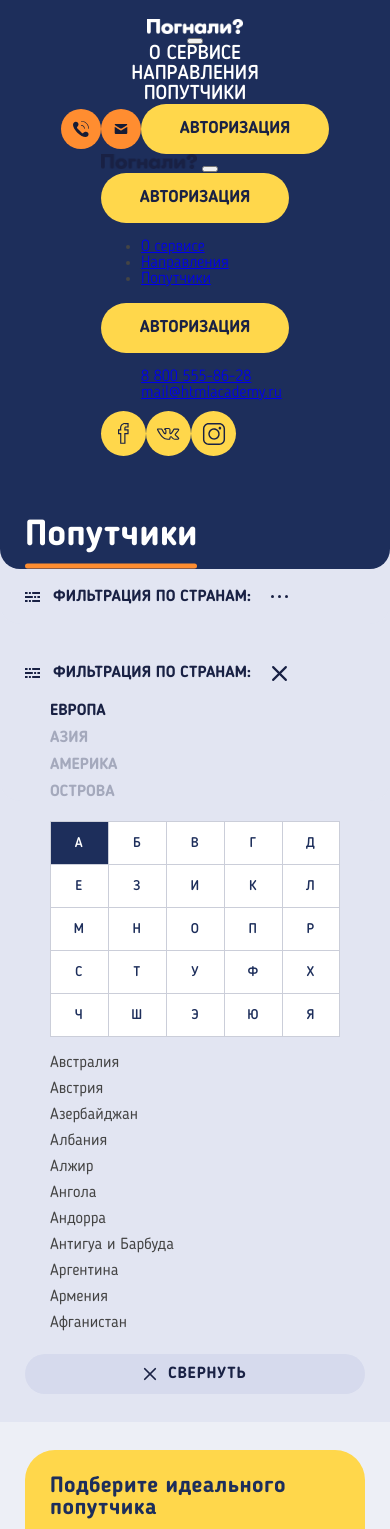
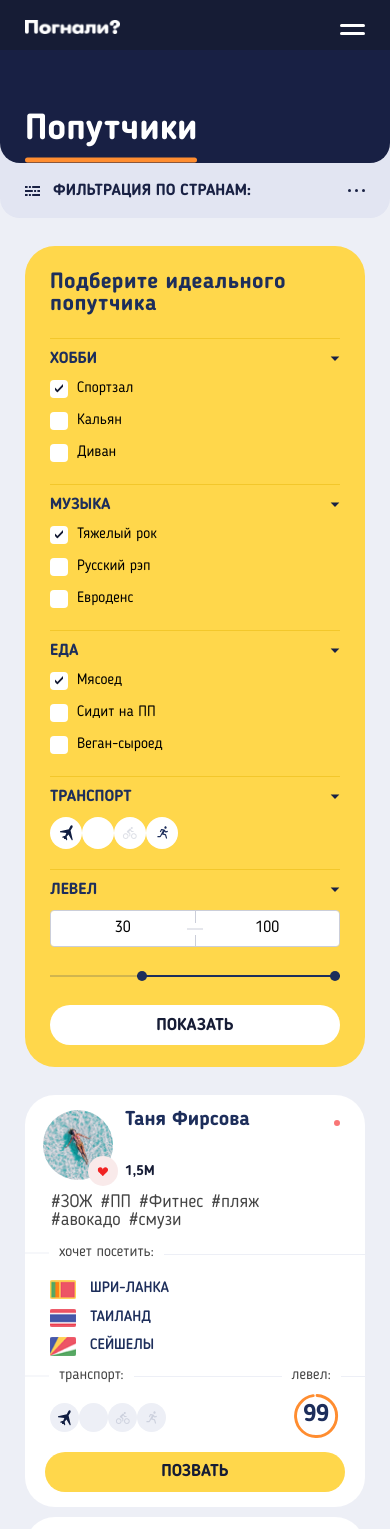
Before and after one commit to arakhimov/1541129-pognali-22, a plain HTML site: page source/catalog.html in a window 390 px wide. Shown: the top 1529 px of the page. Drawn offline with nearby package versions, Linux system fonts and the light colour scheme; files that its build step writes are made by us from their sources.

Commit message:
Редактирует адаптивные элементы страницы каталога

```diff
--- a/source/catalog.html
+++ b/source/catalog.html
@@ -16,82 +16,55 @@
 </head>
 
 <body class="page__body">
-  <header class="page-header page-header--lighten page-header--form">
-    <div class="page-wrapper">
-      <div class="page-header__container">
+  <header class="page-header">
+    <div class="page-header__container page-header__container--nojs page-header__container--opened page-header__container--ligthen page-header__container--catalog page-header__container--form">
+      <div class="page-header__row">
         <a href="index.html" class="page-header__link">
-          <img src="img/pognali-logo_white.png" alt="Логотип Погнали" class="page-header__logo page-logo" width="96"
-            height="15" />
+          <picture class="page-header__logo page-header__logo--white">
+            <source media="(min-width: 768px)" srcset="img/pognali-logo_dark_desktop.png">
+            <img src="img/pognali-logo_white.png" alt="Логотип сервиса Погнали" class="page-header__logo-image" width="96" height="15" />
+          </picture>
+          <picture class="page-header__logo page-header__logo--dark">
+            <source media="(min-width: 768px)" srcset="img/pognali-logo_white_tablet.png">
+            <img src="img/pognali-logo_dark.png" alt="Логотип сервиса Погнали" class="page-header__logo-image" width="96" height="15" />
+          </picture>
         </a>
+        <button type="button" class="page-header__toggle-menu page-header__toggle-menu--opened" aria-label="Открыть мобильное меню"></button>
+        <a href="blank.html" class="page-header__authorization page-header__authorization--opened button-autorization">авторизация</a>
+      </div>
 
-        <button type="button" class="page-header__open-menu desktop-none" aria-label="Открыть мобильное меню"></button>
-
-        <nav class="page-header__navigation navigation">
+      <div class="page-header__popup page-header__popup--opened">
+        <nav class="page-header__navigation page-header__navigation--opened navigation">
           <ul class="navigation__list">
-            <li class="navigation__item"><a href="blank.html" class="navigation__link">О сервисе</a></li>
-            <li class="navigation__item"><a href="form.html" class="navigation__link">Направления</a></li>
-            <li class="navigation__item"><a href="catalog.html" class="navigation__link">Попутчики</a></li>
+            <li class="navigation__item"><a href="blank.html" class="navigation__link navigation__link--dark">О сервисе</a></li>
+            <li class="navigation__item"><a href="form.html" class="navigation__link navigation__link--dark">Направления</a></li>
+            <li class="navigation__item"><a href="catalog.html" class="navigation__link navigation__link--dark">Попутчики</a></li>
           </ul>
         </nav>
 
-        <div class="page-menu">
-          <a href="tel:+78005558628" class="page-menu__phone"
-            aria-label="Позвоните нам по номеру телефона: 8 800 555-86-28"></a>
-          <a href="mailto:mail@htmlacademy.ru" class="page-menu__email"
-            aria-label="Напишите нам на почтовый ящик: mail@htmlacademy.ru"></a>
-          <a href="blank.html" class="page-header__authorization button-autorization">авторизация</a>
-        </div>
+        <div class="page-menu page-menu--opened">
+          <a href="tel:+78005558628" class="page-menu__phone page-menu__phone--dark" aria-label="Позвоните нам по номеру телефона: 8 800 555-86-28">
+            <span class="page-menu__link-text">8 800 555-86-28</span></a>
+          <a href="mailto:mail@htmlacademy.ru" class="page-menu__email page-menu__email--dark" aria-label="Напишите нам на почтовый ящик: mail@htmlacademy.ru">
+            <span class="page-menu__link-text">mail@htmlacademy.ru</span></a>
+          <a href="blank.html" class="page-menu__authorization page-header__authorization button-autorization">авторизация</a>
         </div>
 
-      <section class="page-header__popup popup-menu">
-        <div class="page-wrapper">
-          <div class="popup-menu__header">
-            <a class="page-header__link">
-              <img src="img/pognali-logo_dark.png" alt="Логотип Погнали" class="page-header__logo page-logo" width="96"
-                height="15" />
-            </a>
-            <button type="button" class="popup-menu__close-menu" aria-label="Закрыть мобильное меню"></button>
-            <a href="blank.html" class="popup-menu__authorization button-autorization">авторизация</a>
-          </div>
-
-          <nav class="popup-menu__navigation">
-            <ul class="popup-menu__list">
-              <li class="popup-menu__item"><a href="blank.html" class="popup-menu__link">О сервисе</a></li>
-              <li class="popup-menu__item"><a href="form.html" class="popup-menu__link">Направления</a></li>
-              <li class="popup-menu__item"><a href="catalog.html" class="popup-menu__link">Попутчики</a></li>
-            </ul>
-          </nav>
-
-          <a href="blank.html"
-            class="popup-menu__authorization popup-menu__authorization--popup button-autorization">авторизация</a>
-
-          <ul class="popup-menu__contacts-list list-contacts">
-            <li class="list-contacts__item">
-              <a href="tel:+78005558628" class="list-contacts__telephone list-contacts__telephone--dark"
-                aria-label="Позвоните нам по номеру телефона: 8 800 555-86-28">8 800 555-86-28</a>
-            </li>
-            <li class="list-contacts__item">
-              <a href="mailto:mail@htmlacademy.ru" class="list-contacts__email list-contacts__email--dark"
-                aria-label="Напишите нам на почтовый ящик: mail@htmlacademy.ru">mail@htmlacademy.ru</a>
-            </li>
-          </ul>
-
-          <ul class="popup-menu__socials-list socials">
+        <ul class="page-header__socials-list socials socials--popup">
           <li class="socials__item">
             <a href="https://ru-ru.facebook.com/" class="socials__link" aria-label="Наша страница в facebook">
-                <img src="img/facebook-logo.svg" alt="Логотип facebook" class="socials__logo"></a>
+              <img src="img/facebook-logo.svg" alt="Логотип facebook" class="socials__logo socials__logo--facebook" width="11" height="21"></a>
           </li>
           <li class="socials__item">
             <a href="https://vk.com/" class="socials__link" aria-label="Наша страница в ВКонтакте">
-                <img src="img/vkcom-logo.svg" alt="логотип ВКонтакте" class="socials__logo"></a>
+              <img src="img/vkcom-logo.svg" alt="логотип ВКонтакте" class="socials__logo socials__logo--vk" width="23" height="12"></a>
           </li>
           <li class="socials__item">
             <a href="https://www.instagram.com/" class="socials__link" aria-label="Наша страница в Instagram">
-                <img src="img/instagram-logo.svg" alt="Логотип Instagram" class="socials__logo"></a>
+              <img src="img/instagram-logo.svg" alt="Логотип Instagram" class="socials__logo socials__logo--instagram" width="18" height="18"></a>
           </li>
         </ul>
       </div>
-      </section>
     </div>
   </header>
 
@@ -104,8 +77,7 @@
 
     <!-- секция фильтр -->
     <section class="filter">
-      <header class="filter__header">
-        <div class="filter__wrapper">
+      <section class="filter__header">
         <h2 class="filter__title">Фильтрация по странам:</h2>
         <ul class="filter__countries-group-list group-countries">
           <li class="group-countries__item">
@@ -115,27 +87,8 @@
           <li class="group-countries__item"><a href="#" class="group-counries__link">Америка</a></li>
           <li class="group-countries__item"><a href="#" class="group-counries__link">Острова</a></li>
         </ul>
-          <button type="button" class="filter__button filter__button--show" aria-label="Показать список стран" title="Показать список стран">
-            <span class="filter__button-text">Показать все</span></button>
-        </div>
-      </header>
-
-      <section class="filter__popup filter__popup--opened">
-        <header class="filter__header">
-          <div class="filter__wrapper">
-            <h2 class="filter__title">Фильтрация по странам:</h2>
-            <ul class="filter__countries-group-list group-countries group-countries--popup">
-              <li class="group-countries__item group-countries__item--popup">
-                <a href="#" class="group-counries__link group-counries__link--active">Европа</a>
-              </li>
-              <li class="group-countries__item group-countries__item--popup"><a href="#" class="group-counries__link">Азия</a></li>
-              <li class="group-countries__item group-countries__item--popup"><a href="#" class="group-counries__link">Америка</a></li>
-              <li class="group-countries__item group-countries__item--popup"><a href="#" class="group-counries__link">Острова</a></li>
-            </ul>
-            <button type="button" class="filter__button filter__button--hide" aria-label="Свернуть список стран" title="Свернуть список стран">
-              <span class="filter__button-text">Свернуть</span></button>
-          </div>
-        </header>
+        <button type="button" class="filter__button filter__button--show" aria-label="Cписок стран" title="Cписок стран">
+      </section>
 
       <section class="filter__index index index--catalog">
         <ul class="index__headind-list index__headind-list--catalog">
@@ -508,10 +461,10 @@
               </ul>
             </li>
         </ul>
-        </section>
 
         <button type="button" class="filter__hide-button">Свернуть</button>
       </section>
+
     </section>
 
 
@@ -876,9 +829,6 @@
         </footer>
       </section>
     </div>
-
-
-
   </main>
 
   <footer class="page-footer">
@@ -909,6 +859,8 @@
       </div>
     </div>
   </footer>
+
+  <script src="js/open-popup.js"></script>
+  <script src="js/open-filter.js"></script>
 </body>
-
 </html>
--- a/source/sass/blocks/add-plan.scss
+++ b/source/sass/blocks/add-plan.scss
@@ -1,5 +1,5 @@
 .add-plan {
-  background-color: $special_blue_half_dark;
+  background-color: $special_blue_light;
   border-top-left-radius: 20px;
   border-top-right-radius: 20px;
   padding-top: 30px;
--- a/source/sass/blocks/filter.scss
+++ b/source/sass/blocks/filter.scss
@@ -6,16 +6,23 @@
   background-color: $basic_half_gray;
   border-bottom-left-radius: 20px;
   border-bottom-right-radius: 20px;
-  margin-bottom: 20px;
   position: relative;
   min-height: 55px;
   display: flex;
   align-items: center;
+  justify-content: space-between;
+  padding: 0 25px;
 
   @media (min-width: $tablet_width) {
     min-height: 140px;
     border-bottom-left-radius: 60px;
     border-bottom-right-radius: 60px;
+    padding: 0 75px;
+  }
+
+  @media (min-width: $desktop_width) {
+    padding-left: 80px;
+    padding-right: 120px;
   }
 
   &::before {
@@ -28,27 +35,13 @@
     z-index: -1;
     background-color: $basic_half_gray;
   }
-}
 
-.filter__wrapper {
-  width: 100%;
-  display: flex;
-  justify-content: space-between;
-  padding: 0 25px;
+  &--open {
+    border-radius: 0;
 
-  @media (max-width: $mobile_width_only) {
-    display: grid;
-    grid-template-columns: 1fr 1fr;
-    grid-template-rows: min-content min-content;
-  }
-
-  @media (min-width: $tablet_width) {
-    padding: 0 75px;
-  }
-
-  @media (min-width: $desktop_width) {
-    padding-left: 80px;
-    padding-right: 120px;
+    @media (min-width: $desktop_width) {
+      background-color: $basic_gray_light;
+    }
   }
 }
 
@@ -93,7 +86,7 @@
   }
 
   @media (min-width: $desktop_width) {
-    display: block;
+    display: flex;
   }
 }
 
@@ -109,6 +102,14 @@
   text-transform: uppercase;
   color: $special_blue;
   padding: 0;
+
+  &--show::before {
+    content: "Показать все";
+  }
+
+  &--hide::before {
+    content: "Свернуть";
+  }
 
   &::after {
     display: inline-block;
@@ -129,6 +130,12 @@
     }
   }
 
+  &::before {
+    @media (max-width: $mobile_width_only) {
+      display: none;
+    }
+  }
+
   &--show::after {
     background-image: url("../../img/filter-expand.svg");
   }
@@ -136,38 +143,17 @@
   &--hide::after {
     background-image: url("../../img/filter_icon_close.svg");
   }
+
+  &--hide {
+    @media (min-width: $desktop_width) {
+      display: none;
+    }
+  }
 }
 
 .filter__button-text {
   @media (max-width: $mobile_width_only) {
     display: none;
-  }
-}
-
-.filter__popup {
-  padding-top: 20px;
-  background-color: $basic_half_gray;
-  position: relative;
-  padding-bottom: 28px;
-
-  &::before {
-    content: "";
-    width: 100%;
-    height: 30px;
-    position: absolute;
-    left: 0;
-    top: -30px;
-    z-index: -1;
-    background-color: $basic_half_gray;
-  }
-
-  @media (min-width: $tablet_width) {
-    padding-bottom: 80px;
-  }
-
-  @media (min-width: $desktop_width) {
-    padding-bottom: 102px;
-    background-color: transparent;
   }
 }
 
@@ -181,11 +167,21 @@
 }
 
 .filter__index {
-  padding: 0 50px;
+  padding: 0 25px 28px;
+  display: none;
+
+  &--open {
+    display: block;
+
+    @media (min-width: $tablet_width) and (max-width: $tablet_width-only) {
+      display: flex;
+      flex-wrap: wrap;
+    }
+  }
 
   @media (min-width: $tablet_width) {
-    padding-left: 95px;
-    padding-right: 75px;
+    padding-left: 60px;
+    padding-right: 60px;
   }
 }
 
@@ -197,9 +193,9 @@
   align-items: center;
   justify-content: center;
   border-radius: 20px;
-  width: calc(100% - 50px);
+  width: 100%;
   min-height: 40px;
-  margin: 0 25px;
+  // margin: 0 25px;
   padding: 0;
   font-weight: bold;
   font-size: 16px;
@@ -209,15 +205,11 @@
   color: $special_blue;
 
   @media (min-width: $tablet_width) {
-    margin: 0 75px;
+    margin: 0;
     min-height: 100px;
-    width: calc(100% - 120px);
+    width: 100%;
     font-size: 20px;
     line-height: 20px;
-  }
-
-  @media (min-width: $desktop_width) {
-    margin: 0 60px;
   }
 
   &::before {
--- a/source/sass/blocks/index.scss
+++ b/source/sass/blocks/index.scss
@@ -91,6 +91,8 @@
 
   &--catalog {
     margin-bottom: 15px;
+    padding-left: 25px;
+    padding-right: 25px;
 
     @media (min-width: $tablet_width) {
       width: 346px;
@@ -160,6 +162,7 @@
   letter-spacing: 0.1em;
   text-transform: uppercase;
   border: none;
+  padding: 0;
 
   &--active {
     background-color: $basic_gray_light;
@@ -186,6 +189,7 @@
       font-size: 60px;
       line-height: 60px;
       margin-bottom: 10px;
+      justify-content: flex-start;
     }
   }
 
@@ -215,6 +219,8 @@
     padding: 0;
     width: auto;
     background-color: transparent;
+    padding-left: 25px;
+    padding-right: 25px;
   }
 }
 
--- a/source/sass/blocks/main.scss
+++ b/source/sass/blocks/main.scss
@@ -20,7 +20,7 @@
 .main__container {
   display: flex;
   justify-content: space-between;
-  background-color: $basic_blue_light;
+  background-color: $special_blue_half-dark;
   border-bottom-left-radius: 20px;
   border-bottom-right-radius: 20px;
   padding: 62px 25px 0;
@@ -158,5 +158,6 @@
     display: flex;
     justify-content: space-between;
     align-items: flex-start;
+    box-sizing: border-box;
   }
 }
--- a/source/sass/blocks/page-header.scss
+++ b/source/sass/blocks/page-header.scss
@@ -19,6 +19,7 @@
   padding-left: 25px;
   padding-right: 25px;
   box-sizing: border-box;
+  min-height: 50px;
 
   @media (max-width: $tablet_width_only) {
     flex-direction: column;
@@ -29,6 +30,12 @@
     padding-bottom: 72px;
     padding-left: 40px;
     padding-right: 40px;
+    min-height: 100px;
+
+    &--form,
+    &--catalog {
+      padding-bottom: 0;
+    }
   }
 
   @media (min-width: $desktop_width) {
@@ -37,6 +44,10 @@
     background-color: $basic_blue;
     padding-left: 60px;
     padding-right: 60px;
+
+    &--ligthen {
+      background-color: $special_blue_half-dark;
+    }
   }
 
   &--opened {
@@ -58,7 +69,6 @@
   align-items: center;
   position: relative;
   min-height: 20px;
-  padding-bottom: 10px;
 
   @media (max-width: $tablet_width_only) {
     width: 100%;
@@ -74,6 +84,21 @@
     @media (min-width: $desktop_width) {
       display: none;
     }
+  }
+}
+
+.page-header__logo-image {
+  width: 95px;
+  height: 14px;
+
+  @media (min-width: $tablet_width) {
+    width: 168px;
+    height: 42px;
+  }
+
+  @media (min-width: $desktop_width) {
+    width: 200px;
+    height: 52px;
   }
 }
 
@@ -121,9 +146,7 @@
   display: flex;
   align-items: center;
   flex-grow: 1;
-}
 
-.page-header__popup {
   &--opened {
     box-sizing: border-box;
 
@@ -140,7 +163,7 @@
 
     @media (max-width: $mobile_width_only) {
       padding: 75px 25px 40px;
-      top: 41px;
+      top: 50px;
     }
   }
 }
--- a/source/sass/blocks/page-menu.scss
+++ b/source/sass/blocks/page-menu.scss
@@ -72,12 +72,13 @@
     background-position: center;
     background-size: 14px 12px;
     background-repeat: no-repeat;
-    background-color: $special_orange;
+    background-color: $special_yellow-dark;
     border-radius: 50%;
 
     @media (min-width: $tablet_width) {
       width: 50px;
       height: 50px;
+      background-size: 16px 14px;
     }
   }
 
@@ -122,7 +123,9 @@
 }
 
 .page-menu--opened .page-menu__authorization {
-  order: -1;
+  @media (max-width: $tablet_width_only) {
+    order: -1;
+  }
 
   @media (max-width: $mobile_width_only) {
     margin-bottom: 50px;
--- a/source/sass/blocks/page-title.scss
+++ b/source/sass/blocks/page-title.scss
@@ -10,7 +10,7 @@
   }
 
   &--white {
-    background-color: $basic_blue_light;
+    background-color: $special_blue_half-dark;
     color: $basic_white;
   }
 
--- a/source/sass/blocks/travalers-footer.scss
+++ b/source/sass/blocks/travalers-footer.scss
@@ -1,5 +1,4 @@
 .travelers-footer {
-  width: 100%;
   min-height: 50px;
   display: flex;
   background-color: $basic_white;
@@ -8,8 +7,6 @@
   @media (min-width: $tablet_width) {
     width: calc(100% - 80px);
     min-height: 100px;
-    padding-left: 28px;
-    padding-right: 35px;
     justify-content: space-between;
   }
 
--- a/source/sass/global/variables.scss
+++ b/source/sass/global/variables.scss
@@ -2,7 +2,7 @@
 $basic_blue: #161c35;
 $basic_blue_light: #1d2e5b;
 $special_blue: #192144;
-$special_blue_half_dark: #d4d9eb;
+$special_blue_light: #d4d9eb;
 $special_blue_dark: #132576;
 $special_blue_half-dark: #182044;
 $special_blue-light: #dfe3f0;
```
Also changed, not shown: source/form.html (+31 -57 lines), source/index.html (+9 -3 lines), source/js/open-filter.js (added, +25 -0 lines), source/sass/blocks/peoples.scss (+7 -8 lines), source/img/pognali-logo_dark_desktop.png (added), source/img/pognali-logo_white_tablet.png (added). Lines whose indentation alone changed are shown as unchanged.
